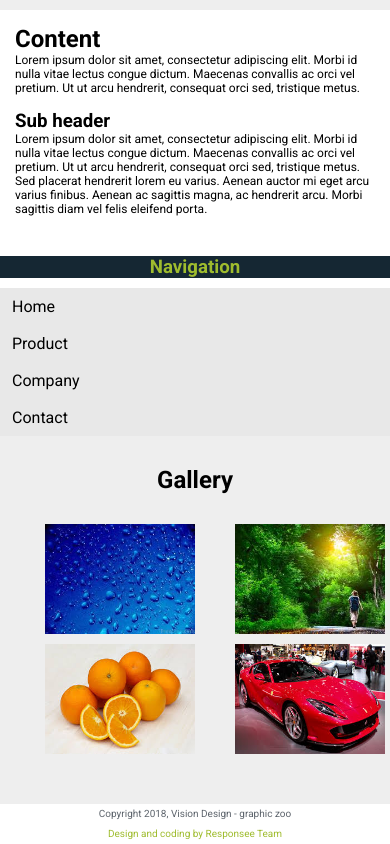
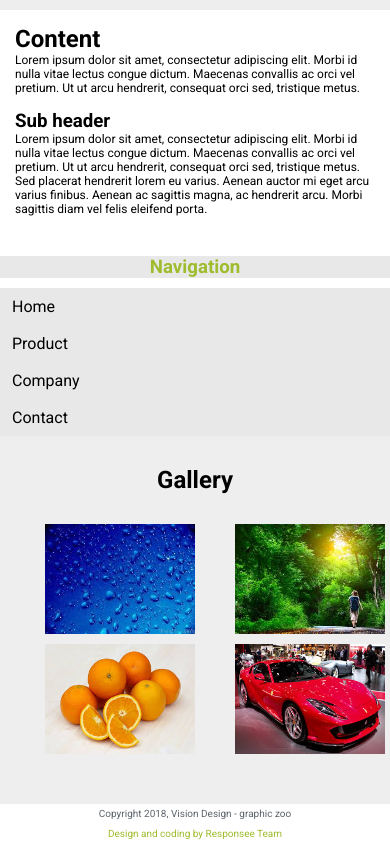
Before and after one commit to ViktorijaJ/savarankiskas1.1, a plain HTML site: page index.html in a window 390 px wide. Shown: the part 882-1726 px from the top of the page. Drawn offline with Linux system fonts and the light colour scheme.

Commit message:
navigation bar background color

```diff
--- a/style/style.css
+++ b/style/style.css
@@ -217,7 +217,7 @@ header .container {
 
     .navigation h3 {
         text-align: center;
-        background-color: #152733;
+        background-color: #e8e8e8;
         color: #9fbc2e;
     }
 
```
